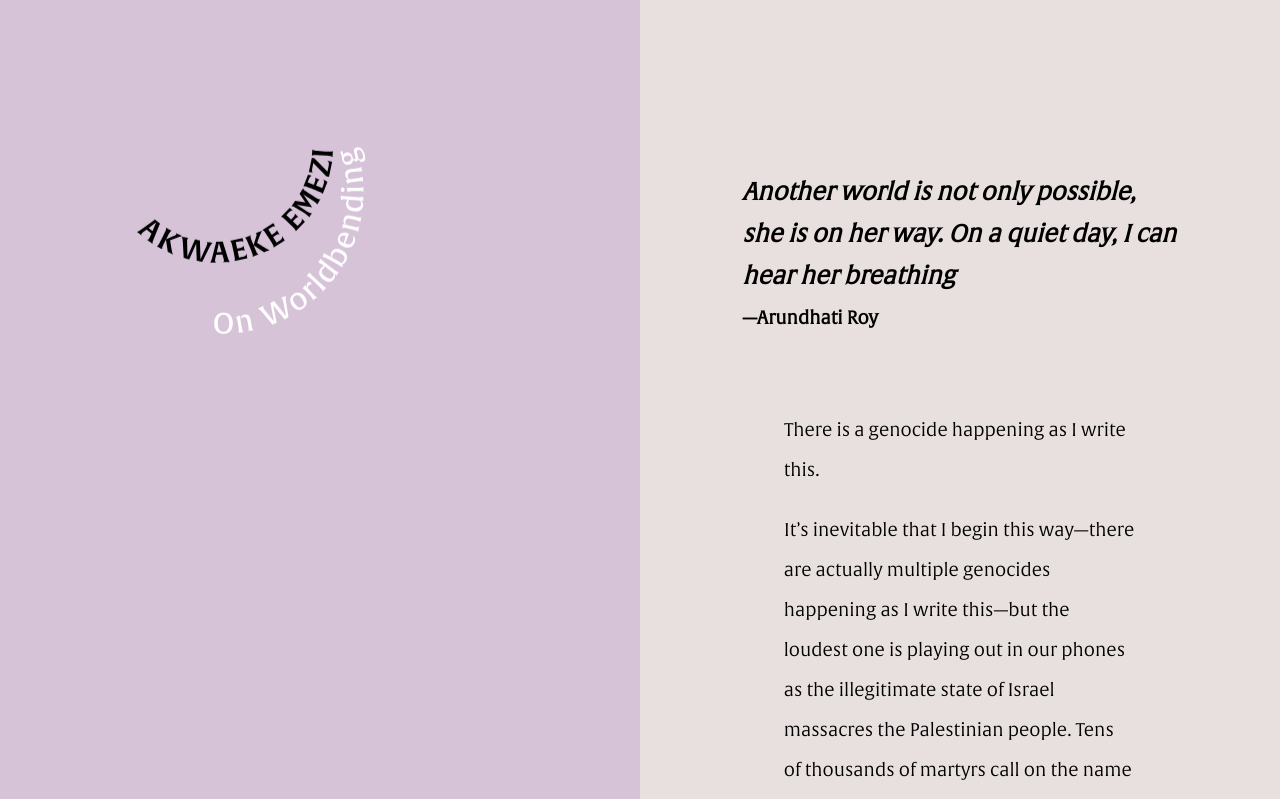
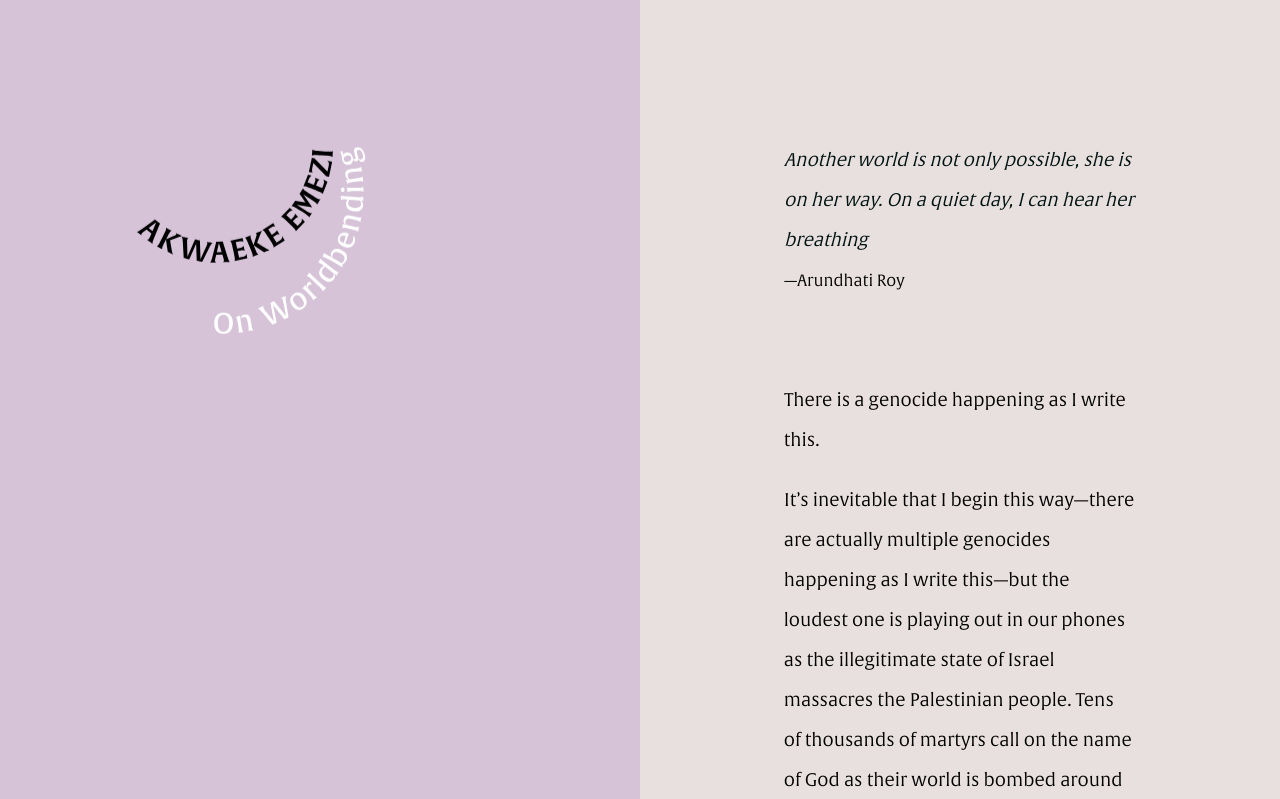
Before and after one commit to lizetteayala1211/jupiter-mag, a Next.js app: page /magazine/akwaeke in a window 1280 px wide. Shown: the top 799 px of the page. Built offline with nearby package versions, Linux system fonts and the light colour scheme; a web font is replaced by a local one.

Commit message:
i think the epigraphs are now uniform i hope

```diff
--- a/src/app/magazine/akwaeke/article.tsx
+++ b/src/app/magazine/akwaeke/article.tsx
@@ -1,16 +1,23 @@
+import { Epigraph } from "@/utils/layout"
 import { ArticleStyles } from "./styled"
 
 export function Article() {
   return (
     <ArticleStyles>
-      <p className="c7">
-        <span className="c9">
+      <br />
+      <>
+        <Epigraph>
           Another world is not only possible, she is on her way. On a quiet day,
           I can hear her breathing
-        </span>
-        <br />
-        <span className="c1"> —Arundhati Roy</span>
-      </p>
+          <br />
+          <span style={{ fontSize: "16px" }} className="c1">
+            {" "}
+            —Arundhati Roy
+          </span>
+        </Epigraph>
+      </>
+      <br />
+      <br />
 
       <div>
         <p className="c0">
--- a/src/components/author-directory/styled.ts
+++ b/src/components/author-directory/styled.ts
@@ -1,4 +1,9 @@
-import { screenMdMin, screenLgMin, screenXlMin } from "@/utils/constants"
+import {
+  screenMdMin,
+  screenLgMin,
+  screenXlMin,
+  screenXsMin,
+} from "@/utils/constants"
 import Link from "next/link"
 import styled from "styled-components"
 
@@ -13,6 +18,11 @@ export const StyledAuthorLink = styled(Link)<{ $homepage: string }>`
     &:hover {
       color: var(--color-black);
     }`}
+
+  /* larger phones  */
+  @media only screen and (min-width: ${screenXsMin}) {
+    font-size: 40px;
+  }
 
   /* smaller desktops */
   @media only screen and (min-width: ${screenMdMin}) {
--- a/src/utils/layout.ts
+++ b/src/utils/layout.ts
@@ -49,3 +49,9 @@ export const CaptionContainer = styled.div`
     font-size: 16px;
   }
 `
+
+export const Epigraph = styled.div`
+  font-size: 18px;
+  font-weight: 400;
+  font-style: italic;
+`
```
Also changed, not shown: src/app/magazine/jenna/article.tsx (+9 -6 lines), src/app/magazine/joshua/article.tsx (+6 -6 lines).
